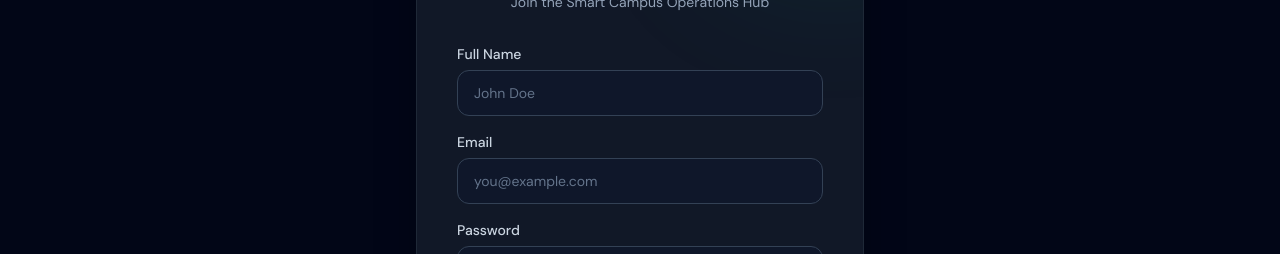
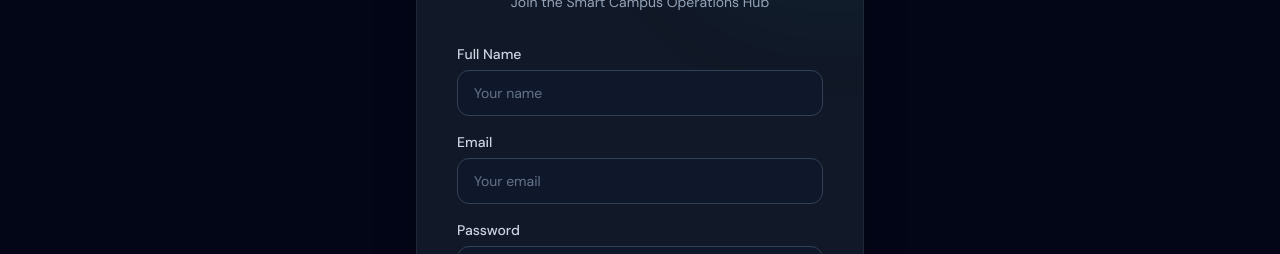
Before and after one commit to TharukiOsadara/it3030-paf-2026-smart-campus-group135, a React (Vite) app in the folder frontend/: page /signup in a window 1280 px wide. Shown: the part 278-532 px from the top of the page. Built offline with nearby package versions, Linux system fonts and the light colour scheme; no server answers.

Commit message:
feat: update placeholder text for name and email fields on signup page

```diff
--- a/frontend/src/pages/SignupPage.jsx
+++ b/frontend/src/pages/SignupPage.jsx
@@ -137,7 +137,7 @@ export default function SignupPage() {
                 onChange={handleChange}
                 required
                 autoComplete="name"
-                placeholder="John Doe"
+                placeholder="Your name"
                 className="w-full rounded-xl border border-[#334155] bg-[#0F172A] px-4 py-3 text-sm text-white placeholder-[#64748B] outline-none transition-colors focus:border-[#10B981] focus:ring-1 focus:ring-[#10B981]"
               />
             </div>
@@ -153,7 +153,7 @@ export default function SignupPage() {
                 onChange={handleChange}
                 required
                 autoComplete="email"
-                placeholder="you@example.com"
+                placeholder="Your email"
                 className="w-full rounded-xl border border-[#334155] bg-[#0F172A] px-4 py-3 text-sm text-white placeholder-[#64748B] outline-none transition-colors focus:border-[#10B981] focus:ring-1 focus:ring-[#10B981]"
               />
             </div>
```
